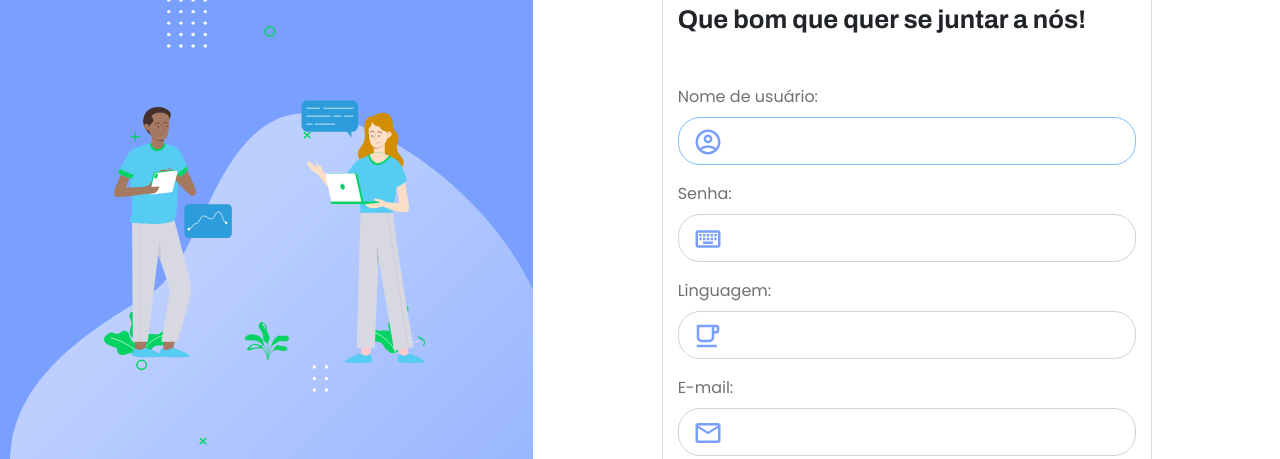
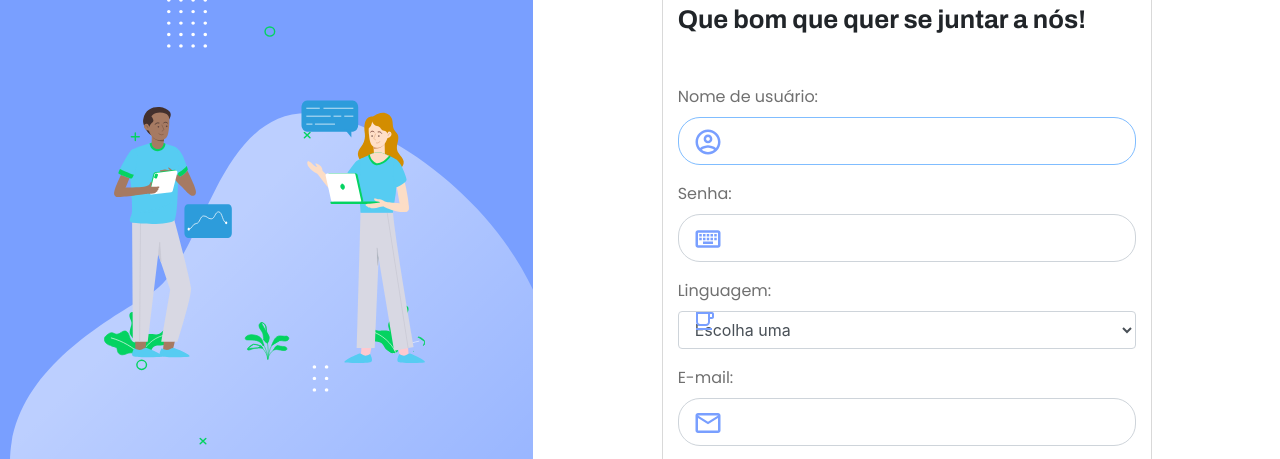
Before and after one commit to LeonardoCD/FinDev, a plain HTML site: page paginas/cadastro.html in a window 1280 px wide. Shown: the part 67-526 px from the top of the page. Drawn offline with nearby package versions, Linux system fonts and the light colour scheme.

Commit message:
#Página cadastro - Trocando input text por um select na opção de linguagem

```diff
--- a/css/cadastro.css
+++ b/css/cadastro.css
@@ -25,3 +25,20 @@
     max-width: 490px;
     max-height: 900px;
   }
+
+  #form-cad .form-group .box{
+    position: relative;
+  }
+
+  #form-cad .form-group .box:before{
+    content: url('../imagens/icones/linguagem.svg');
+    position: absolute;
+    left: 15px;
+    bottom: 10px;
+    width: 30px;
+    height: 30px;
+  }
+
+  #form-cad .form-group select:before{
+    border-radius: 22px;
+  }
--- a/paginas/cadastro.html
+++ b/paginas/cadastro.html
@@ -105,13 +105,17 @@
                     <!--Label de linguagem-->
                     <div class="form-group">
                       <label for="linguagem">Linguagem:</label>
-                      <div class="input-group">
-                        <img class="icone" src="../imagens/icones/linguagem.svg">
-                        <input
-                          required minlength="8"
-                          class="form-control"
-                          type="password" id="linguagem"
-                        >
+                      <!-- <img class="icone" src="../imagens/icones/linguagem.svg"> -->
+                      <div class="box">
+                        <select class="form-control" id="linguagem">
+                          <option hidden>Escolha uma</option>
+                          <option>Java</option>
+                          <option>JavaScript</option>
+                          <option>Python</option>
+                          <option>PHP</option>
+                          <option>Kotlin</option>
+                          <option>C</option>
+                        </select>
                       </div>
                     </div><!--//Fim da label de linguagem-->
 
@@ -123,7 +127,7 @@
                         <input
                           required minlength="8"
                           class="form-control"
-                          type="password" id="email"
+                          type="email" id="email"
                         >
                       </div>
                     </div><!--//Fim da label de E-mail-->
@@ -136,7 +140,7 @@
                         <input
                           required minlength="8"
                           class="form-control"
-                          type="password" id="whatsapp"
+                          type="text" id="whatsapp"
                         >
                       </div>
                     </div><!--//Fim da label de Whatsapp-->
```
